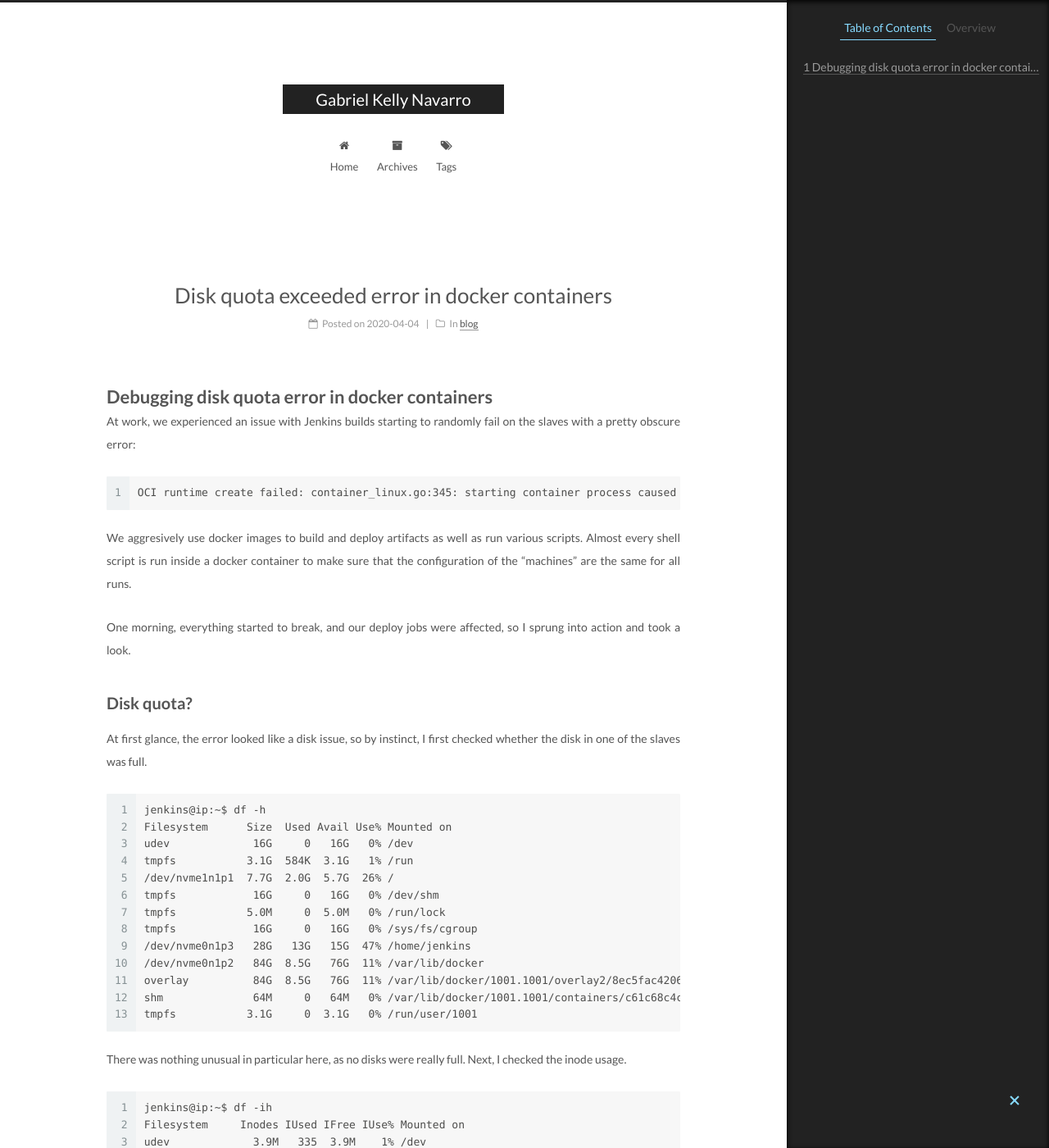
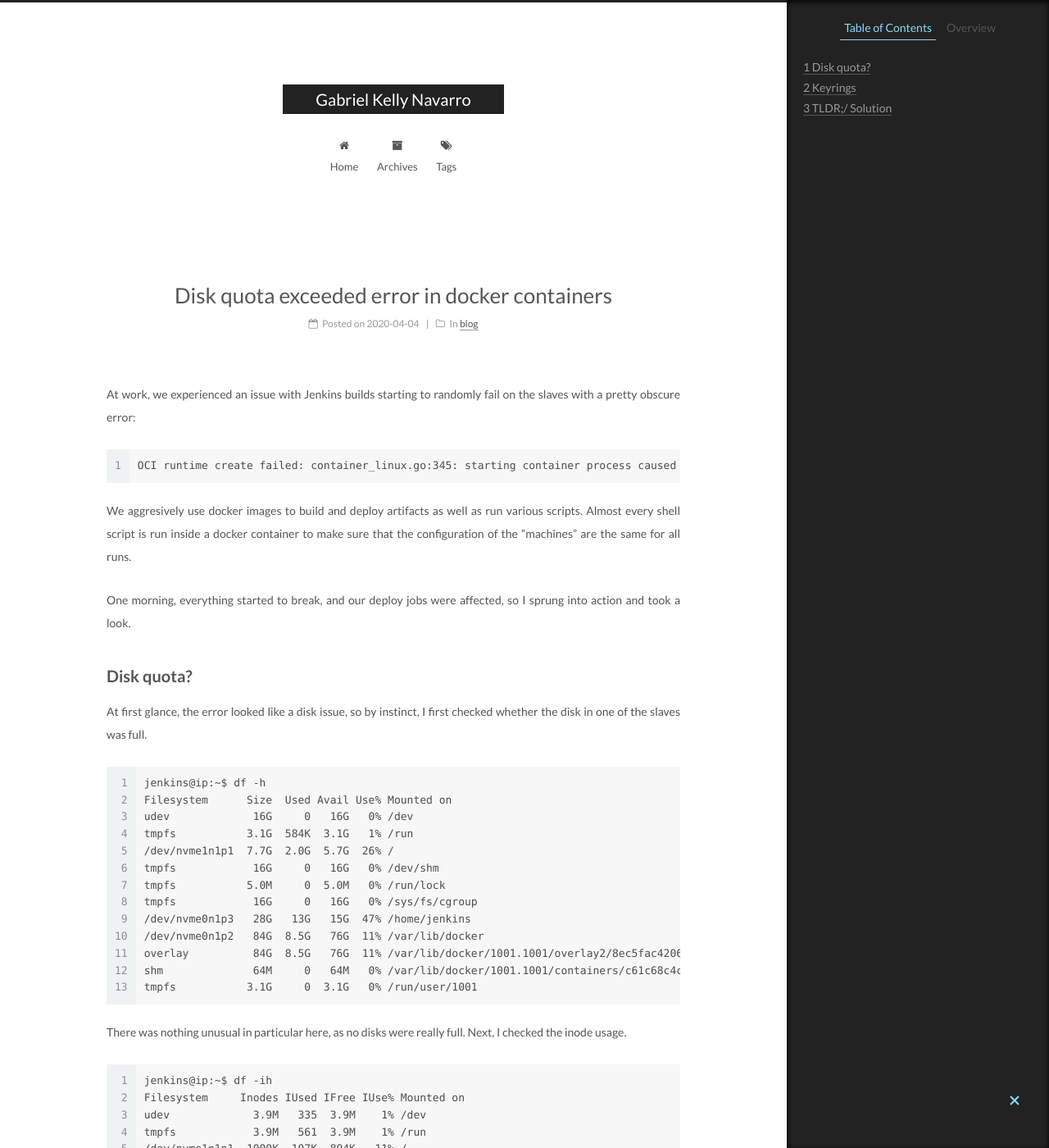
Before and after one commit to gabrnavarro/gabrnavarro-blog, a Jekyll site: the page built from _posts/2020-04-04-container-issues.md, in a window 1280 px wide and 1400 px high. Shown: the whole window at 82% size. Built offline with Jekyll 4.4.1, drawn with Linux system fonts in a browser that asks for light colours.

Commit message:
Remove title

```diff
--- a/_posts/2020-04-04-container-issues.md
+++ b/_posts/2020-04-04-container-issues.md
@@ -4,8 +4,6 @@ title:  "Disk quota exceeded error in docker containers"
 categories: ['blog']
 tags: ['docker', 'jenkins', 'linux']
 ---
-
-# Debugging disk quota error in docker containers
 
 At work, we experienced an issue with Jenkins builds starting to randomly fail on the slaves
 with a pretty obscure error:
```
